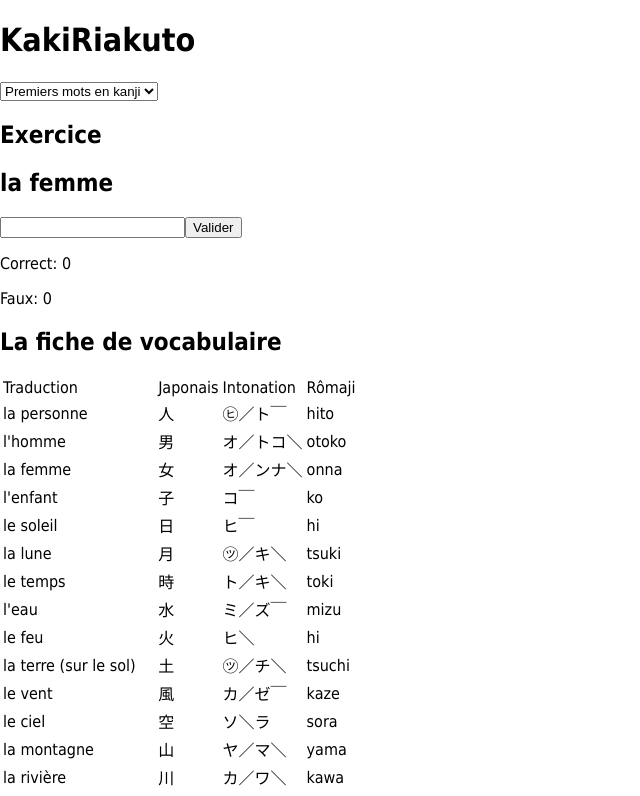
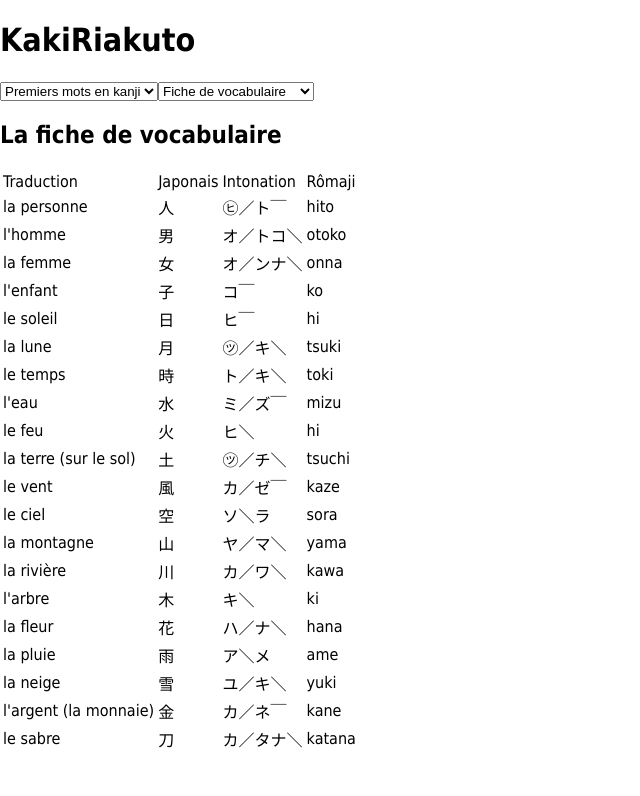
Before and after one commit to joeljpresent/kakiriakuto, a React (Create React App) app: page / in a window 1280 px wide. Shown: the top 796 px of the page, without its empty margins (0-640 px from the left). Built offline with nearby package versions, Linux system fonts and the light colour scheme.

Commit message:
Add pageType selector

```diff
--- a/src/App.tsx
+++ b/src/App.tsx
@@ -1,7 +1,6 @@
 import React from 'react';
-import VocabExercise from './VocabExercise';
-import vocabs from "./vocabs";
-import VocabTable from './VocabTable';
+import MainContent from './MainContent';
+import vocabs from './vocabs';
 
 class App extends React.Component<Props, State> {
   constructor(props: Props) {
@@ -9,12 +8,26 @@ class App extends React.Component<Props, State> {
 
     this.state = {
       selectedVocab: 0,
+      pageType: 0,
     }
   }
 
+  static readonly pageTypes = [
+    "Fiche de vocabulaire",
+    "Exercice FR → 日本語",
+  ]
+
+
   handleChangeVocab = (event: React.ChangeEvent<HTMLSelectElement>) => {
     this.setState({
-      selectedVocab: Number.parseInt(event.target.value) ?? 0,
+      selectedVocab: Number.parseInt(event.target.value, 10) ?? 0,
+      pageType: 0,
+    });
+  }
+
+  handleChangePageType = (event: React.ChangeEvent<HTMLSelectElement>) => {
+    this.setState({
+      pageType: Number.parseInt(event.target.value, 10) ?? 0,
     });
   }
 
@@ -27,10 +40,12 @@ class App extends React.Component<Props, State> {
             <option value={index} key={index}>{vocab.title}</option>
           )
         }</select>
-        <h2>Exercice</h2>
-        <VocabExercise vocab={vocabs[this.state.selectedVocab]} />
-        <h2>La fiche de vocabulaire</h2>
-        <VocabTable vocab={vocabs[this.state.selectedVocab]} />
+        <select value={this.state.pageType} onChange={this.handleChangePageType}>{
+          App.pageTypes.map((pageType, index) =>
+            <option value={index} key={index}>{pageType}</option>
+          )
+        }</select>
+        <MainContent selectedVocab={this.state.selectedVocab} pageType={this.state.pageType} />
       </header>
     );
   }
@@ -41,4 +56,5 @@ export default App;
 type Props = {};
 type State = {
   selectedVocab: number,
+  pageType: number,
 };
--- /dev/null
+++ b/src/MainContent.tsx
@@ -0,0 +1,28 @@
+import React from 'react';
+import VocabExercise from './VocabExercise';
+import vocabs from './vocabs';
+import VocabTable from './VocabTable';
+
+class MainContent extends React.Component<Props, State> {
+    render() {
+        if (this.props.pageType === 0) {
+            return (<div>
+                <h2>La fiche de vocabulaire</h2>
+                <VocabTable vocab={vocabs[this.props.selectedVocab]} />
+            </div>);
+        } else {
+            return (<div>
+                <h2>Exercice</h2>
+                <VocabExercise vocab={vocabs[this.props.selectedVocab]} />
+            </div>);
+        }
+    }
+}
+
+export default MainContent;
+
+type Props = {
+    selectedVocab: number,
+    pageType: number,
+};
+type State = {};
```
